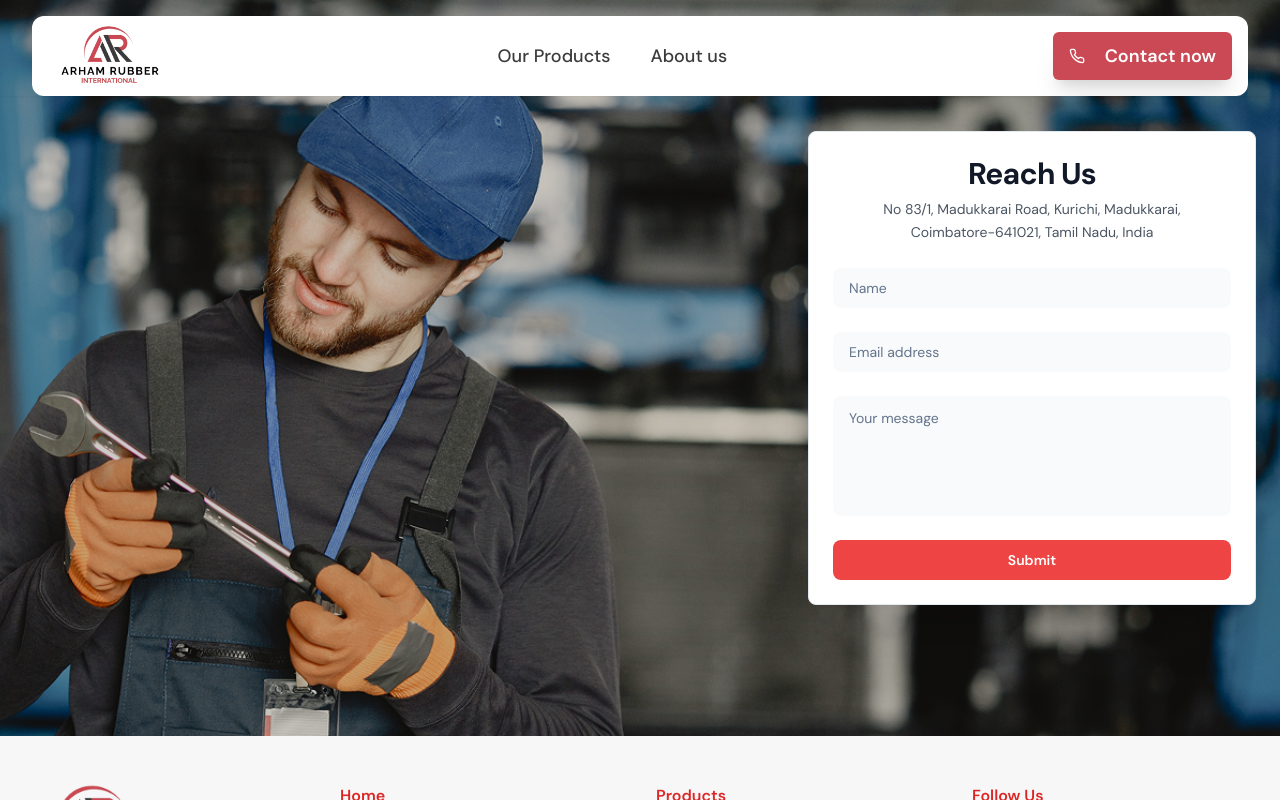
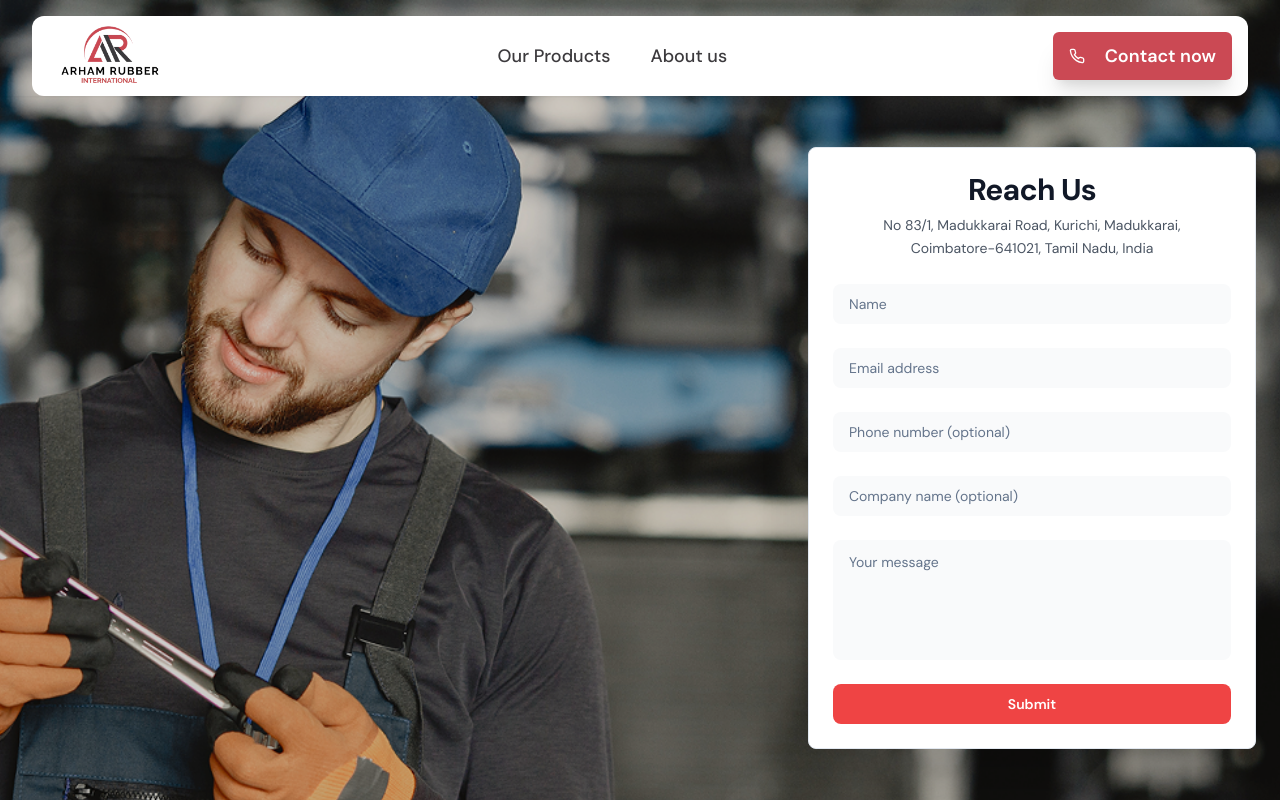
Before and after one commit to ItzFalco08/arham-rubber-hub, a React (Vite) app: page /contact in a window 1280 px wide. Shown: the top 800 px of the page. Built offline with nearby package versions, Linux system fonts and the light colour scheme.

Commit message:
minor change

```diff
--- a/src/components/Contact.tsx
+++ b/src/components/Contact.tsx
@@ -14,6 +14,8 @@ export default function Contact() {
   const [formData, setFormData] = useState({
     name: "",
     email: "",
+    phone: "",
+    company: "",
     message: "",
   })
   const [isSubmitting, setIsSubmitting] = useState(false)
@@ -62,8 +64,8 @@ export default function Contact() {
           name: formData.name.trim(),
           email: formData.email.trim().toLowerCase(),
           message: formData.message.trim(),
-          phone: null, // Optional field
-          company: null // Optional field
+          phone: formData.phone.trim() || null,
+          company: formData.company.trim() || null
         }])
 
       if (error) {
@@ -82,6 +84,8 @@ export default function Contact() {
       setFormData({
         name: "",
         email: "",
+        phone: "",
+        company: "",
         message: "",
       })
 
@@ -103,7 +107,7 @@ export default function Contact() {
   }
 
   return (
-    <section className="relative min-h-[46rem] flex items-center justify-center overflow-hidden">
+    <section className="relative min-h-[56rem] flex items-center justify-center overflow-hidden">
       {/* Background Image */}
       <div
         className="hidden md:block absolute inset-0 bg-cover bg-center bg-no-repeat"
@@ -159,6 +163,28 @@ export default function Contact() {
                   </div>
 
                   <div>
+                    <Input
+                      type="tel"
+                      name="phone"
+                      placeholder="Phone number (optional)"
+                      value={formData.phone}
+                      onChange={handleInputChange}
+                      className="w-full px-4 py-3 bg-gray-50 border-0 rounded-lg text-gray-700 placeholder-gray-500 focus:bg-white focus:ring-2 focus:ring-red-500 transition-all"
+                    />
+                  </div>
+
+                  <div>
+                    <Input
+                      type="text"
+                      name="company"
+                      placeholder="Company name (optional)"
+                      value={formData.company}
+                      onChange={handleInputChange}
+                      className="w-full px-4 py-3 bg-gray-50 border-0 rounded-lg text-gray-700 placeholder-gray-500 focus:bg-white focus:ring-2 focus:ring-red-500 transition-all"
+                    />
+                  </div>
+
+                  <div>
                     <Textarea
                       name="message"
                       placeholder="Your message"
```
